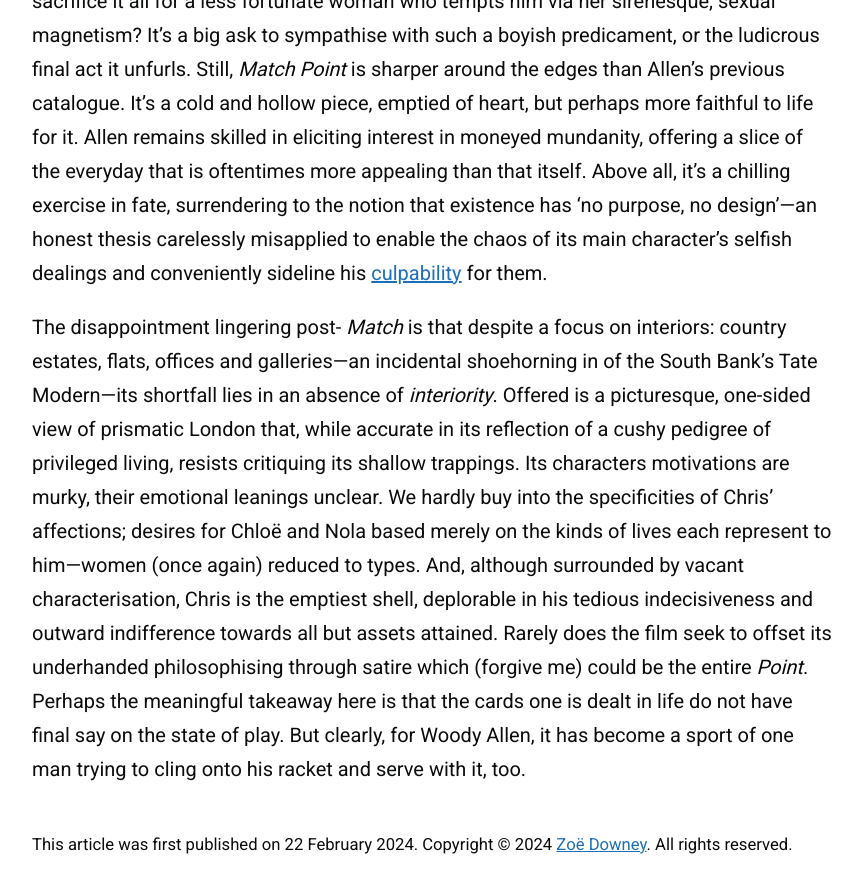
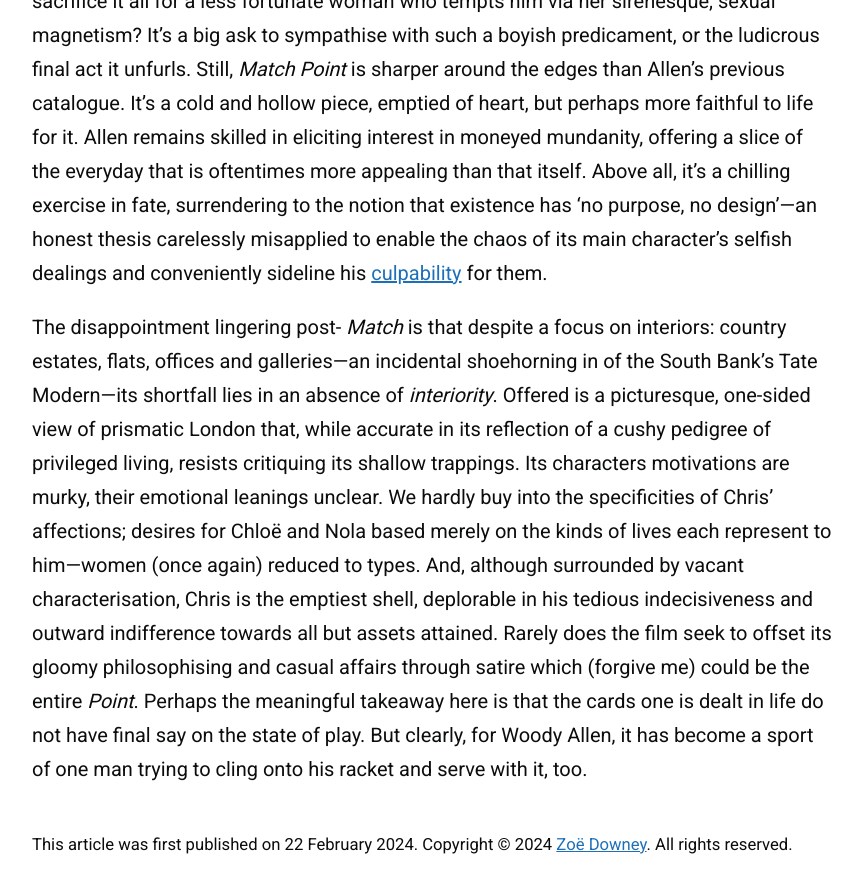
Before and after one commit to zoeurl/zoedowney.github.io, a Jekyll site: the page built from _posts/2024-2-22-match-point.md, in a window 1280 px wide and 900 px high, scrolled down 2968 px. Shown: the top 893 px of the window, without its empty margins (208-1070 px from the left). Built offline with Jekyll 4.4.1, drawn with Linux system fonts in a browser that asks for light colours.

Commit message:
Update 2024-2-22-match-point.md

```diff
--- a/_posts/2024-2-22-match-point.md
+++ b/_posts/2024-2-22-match-point.md
@@ -23,4 +23,4 @@
 
 It is on this essential, but tiresome, male conflict that _Match Point_ rests: does our protagonist choose wealth, standing and security tethered to a lukewarm coupling, or sacrifice it all for a less fortunate woman who tempts him via her sirenesque, sexual magnetism? It's a big ask to sympathise with such a boyish predicament, or the ludicrous final act it unfurls. Still, _Match Point_ is sharper around the edges than Allen’s previous catalogue. It’s a cold and hollow piece, emptied of heart, but perhaps more faithful to life for it. Allen remains skilled in eliciting interest in moneyed mundanity, offering a slice of the everyday that is oftentimes more appealing than that itself. Above all, it’s a chilling exercise in fate, surrendering to the notion that existence has ‘no purpose, no design’—an honest thesis carelessly misapplied to enable the chaos of its main character’s selfish dealings and conveniently sideline his [culpability](https://www.theguardian.com/film/2023/sep/08/woody-allen-venice-applause-metoo) for them.
 
-The disappointment lingering post- _Match_ is that despite a focus on interiors: country estates, flats, offices and galleries—an incidental shoehorning in of the South Bank’s Tate Modern—its shortfall lies in an absence of _interiority_. Offered is a picturesque, one-sided view of prismatic London that, while accurate in its reflection of a cushy pedigree of privileged living, resists critiquing its shallow trappings. Its characters motivations are murky, their emotional leanings unclear. We hardly buy into the specificities of Chris’ affections; desires for Chloë and Nola based merely on the kinds of lives each represent to him—women (once again) reduced to types. And, although surrounded by vacant characterisation, Chris is the emptiest shell, deplorable in his tedious indecisiveness and outward indifference towards all but assets attained. Rarely does the film seek to offset its underhanded philosophising through satire which (forgive me) could be the entire _Point_. Perhaps the meaningful takeaway here is that the cards one is dealt in life do not have final say on the state of play. But clearly, for Woody Allen, it has become a sport of one man trying to cling onto his racket and serve with it, too.
+The disappointment lingering post- _Match_ is that despite a focus on interiors: country estates, flats, offices and galleries—an incidental shoehorning in of the South Bank’s Tate Modern—its shortfall lies in an absence of _interiority_. Offered is a picturesque, one-sided view of prismatic London that, while accurate in its reflection of a cushy pedigree of privileged living, resists critiquing its shallow trappings. Its characters motivations are murky, their emotional leanings unclear. We hardly buy into the specificities of Chris’ affections; desires for Chloë and Nola based merely on the kinds of lives each represent to him—women (once again) reduced to types. And, although surrounded by vacant characterisation, Chris is the emptiest shell, deplorable in his tedious indecisiveness and outward indifference towards all but assets attained. Rarely does the film seek to offset its gloomy philosophising and casual affairs through satire which (forgive me) could be the entire _Point_. Perhaps the meaningful takeaway here is that the cards one is dealt in life do not have final say on the state of play. But clearly, for Woody Allen, it has become a sport of one man trying to cling onto his racket and serve with it, too.
```
